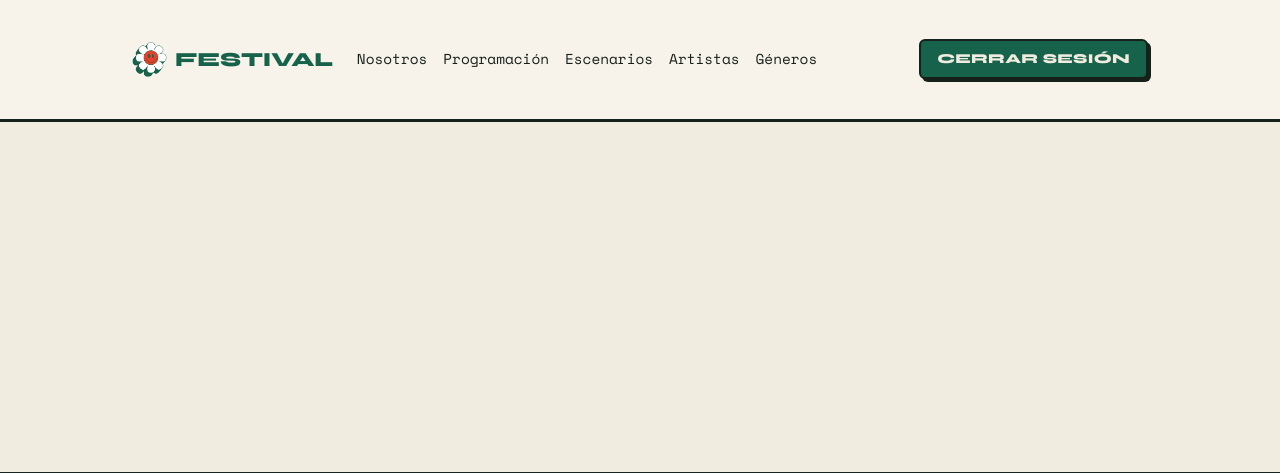
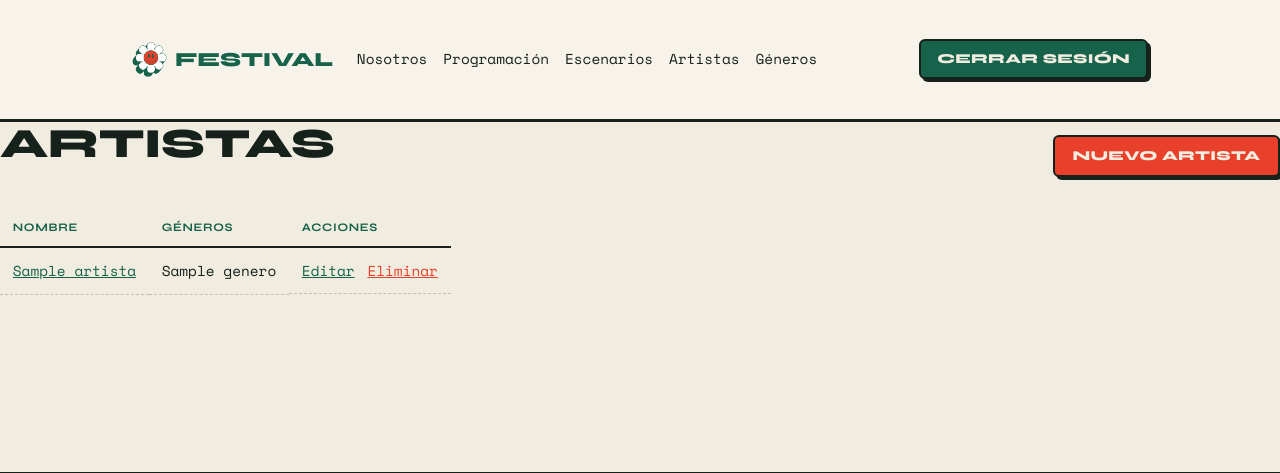
Before and after one commit to 0xPsylocybe/proyectoFestival, a Django app: page /artistas/artistas/ in a window 1280 px wide. Shown: the top 473 px of the page. Run offline with Django 5.2, Linux system fonts and the light colour scheme; a user stored in the database is signed in; tables that the repository leaves empty hold one stand-in row (values such as "Sample post").

Commit message:
lista artista

```diff
--- a/artistas/views.py
+++ b/artistas/views.py
@@ -242,7 +242,7 @@ def artista_eliminar(request: HttpRequest, pk: int) -> HttpResponse:
     )
 
 
-@login_required
+
 def detalle_artista(request: HttpRequest, pk: int) -> HttpResponse:
     """
     Muestra la ficha detallada de un artista específico y sus actuaciones programadas.
--- a/templates/artistas/artistas_lista.html
+++ b/templates/artistas/artistas_lista.html
@@ -1,10 +1,51 @@
+{% extends "base.html" %}
+{% load auth_extras %}
 
-{% extends "base.html" %}
-{% load static %}
-
-{% block title %}
-FESTIVAL
-{% endblock %}
+{% block title %}Lista de artistas{% endblock %}
 
 {% block contenido %}
+<section class="listado artistas">
+  <div class="listado-cabecera">
+    <h1>Artistas</h1>
+    {% if user|is_gestor %}
+      <a class="boton-nuevo" href="{% url 'artistas:artista_añadir' %}">Nuevo artista</a>
+    {% endif %}
+  </div>
+
+  {% if artistas %}
+    <table class="tabla-programacion">
+      <thead>
+        <tr>
+          <th>Nombre</th>
+          <th>Géneros</th>
+          {% if user|is_gestor %}<th class="col-acciones">Acciones</th>{% endif %}
+        </tr>
+      </thead>
+      <tbody>
+        {% for artista in artistas %}
+          <tr>
+            <td>
+              <a href="{% url 'artistas:detalle_artista' artista.pk %}">{{ artista.nombre }}</a>
+            </td>
+            <td>
+              {% for genero in artista.generos.all %}
+                {{ genero.nombre }}{% if not forloop.last %}, {% endif %}
+              {% empty %}
+                <span class="ayuda">Sin género</span>
+              {% endfor %}
+            </td>
+            {% if user|is_gestor %}
+              <td class="acciones">
+                <a class="editar" href="{% url 'artistas:artista_editar' artista.pk %}">Editar</a>
+                <a class="eliminar" href="{% url 'artistas:artista_eliminar' artista.pk %}">Eliminar</a>
+              </td>
+            {% endif %}
+          </tr>
+        {% endfor %}
+      </tbody>
+    </table>
+  {% else %}
+    <p class="listado-vacio">Todavía no hay artistas registrados.</p>
+  {% endif %}
+</section>
 {% endblock %}
```
